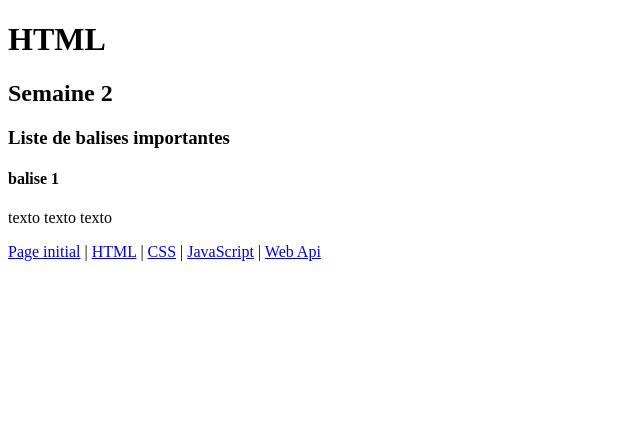
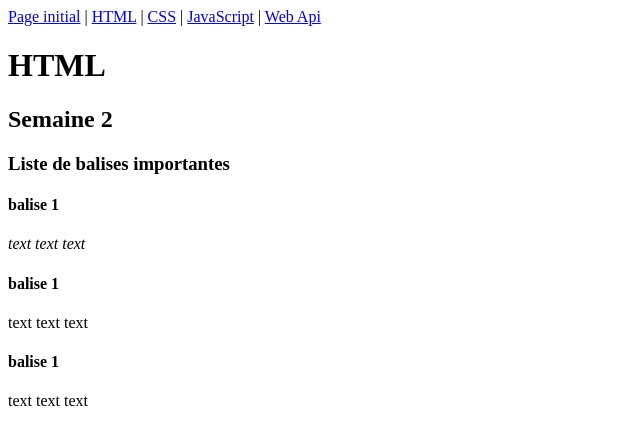
Before and after one commit to barbaracampanini/Web-Front-End, a plain HTML site: page Semaine 2/Exercice 1/html.html in a window 1280 px wide. Shown: the whole page, without its empty margins (0-640 px from the left). Drawn offline with Linux system fonts and the light colour scheme.

Commit message:
Creation de pages

```diff
--- a/Semaine 2/Exercice 1/html.html
+++ b/Semaine 2/Exercice 1/html.html
@@ -5,21 +5,22 @@
             <title>HTML</title>
         </head>
         <body>
+            <nav>
+                <a href="index.html">Page initial</a> |
+                <a href="html.html">HTML</a> |
+                <a href="css.html">CSS</a> |
+                <a href="js.html">JavaScript</a> |
+                <a href="WebApi.html">Web Api</a>
+            </nav>
             <h1>HTML</h1>
             <h2>Semaine 2</h2>
             <h3>Liste de balises importantes</h3>
             <h4>balise 1</h4>
-            <p>texto texto texto</p>
-                <nav>
-                    <a href="index.html">Page initial</a> |
-                    <a href="html.html">HTML</a> |
-                    <a href="css.html">CSS</a> |
-                    <a href="js.html">JavaScript</a> |
-                    <a href="WebApi.html">Web Api</a>
-                </nav>
-
-
-
+            <em>text text text</em>
+            <h4>balise 1</h4>
+            <p>text text text</p>
+            <h4>balise 1</h4>
+            <p>text text text</p>
 
         </body>
     </html>
```
Also changed, not shown: Semaine 2/Exercice 1/WebApi.html (+3 -3 lines), Semaine 2/Exercice 1/css.html (+3 -3 lines), Semaine 2/Exercice 1/index.html (+3 -3 lines), Semaine 2/Exercice 1/js.html (+3 -3 lines).
